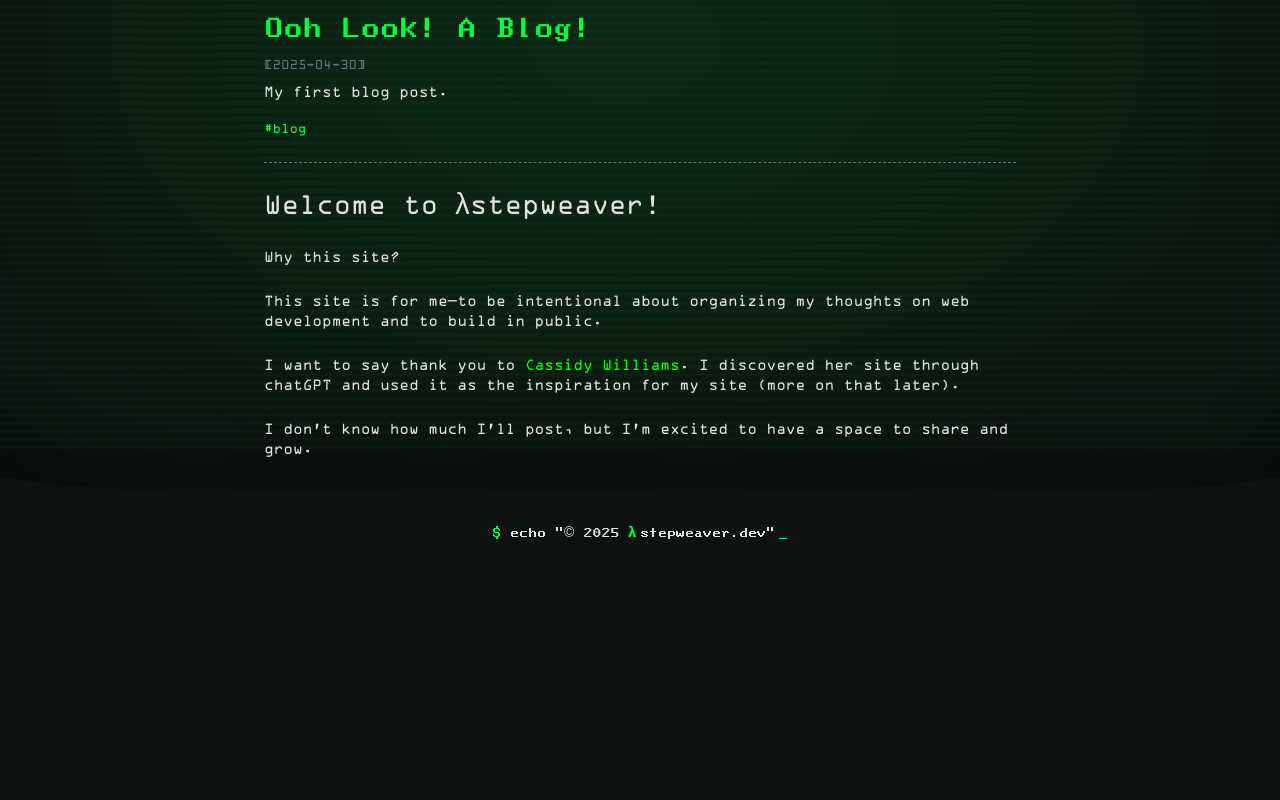
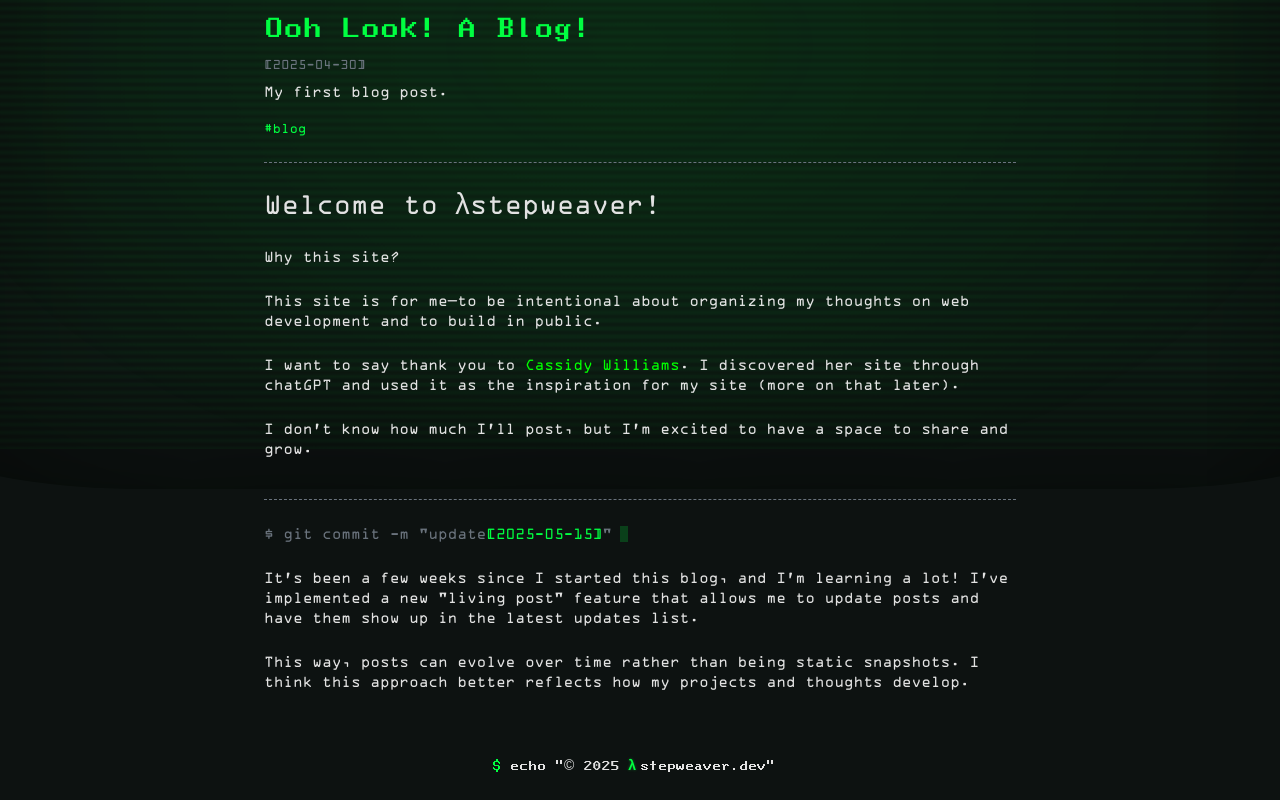
Before and after one commit to stepweaver/stepweaver, a Next.js app: page /codex/blog/my-first-post in a window 1280 px wide. Shown: the part 351-1151 px from the top of the page. Before the commit the page ends 918 px from the top, so only its background shows below. Built offline with nearby package versions, Linux system fonts and the light colour scheme.

Commit message:
Implement living document feature with terminal-styled updates

```diff
--- a/app/(routes)/codex/[type]/[slug]/page.jsx
+++ b/app/(routes)/codex/[type]/[slug]/page.jsx
@@ -3,6 +3,7 @@ import path from 'path';
 import { MDXRemote } from 'next-mdx-remote/rsc';
 import matter from 'gray-matter';
 import Post from '@/components/Post';
+import Update from '@/components/mdx/Update';
 
 const postComponents = {
   blog: Post,
@@ -30,6 +31,11 @@ export default async function Page({ params }) {
 
   const PostComponent = postComponents[type] || Post;
 
+  // MDX components with access to frontmatter
+  const mdxComponents = {
+    Update: () => <Update frontmatter={frontmatter} />,
+  };
+
   return (
     <div className='mt-8 flex flex-col items-center justify-center'>
       <PostComponent
@@ -40,7 +46,7 @@ export default async function Page({ params }) {
         hashtags={frontmatter.hashtags}
       >
         <div className='prose prose-invert max-w-none'>
-          <MDXRemote source={content} />
+          <MDXRemote source={content} components={mdxComponents} />
         </div>
       </PostComponent>
     </div>
--- a/app/(routes)/codex/page.jsx
+++ b/app/(routes)/codex/page.jsx
@@ -66,7 +66,12 @@ export default function CodexPage() {
 
   // Sort all posts by date descending
   const allPosts = useMemo(() => {
-    return [...posts].sort((a, b) => new Date(b.date) - new Date(a.date));
+    return [...posts].sort((a, b) => {
+      // Use updated date if available, otherwise use original date
+      const dateA = a.updated ? new Date(a.updated) : new Date(a.date);
+      const dateB = b.updated ? new Date(b.updated) : new Date(b.date);
+      return dateB - dateA;
+    });
   }, [posts]);
 
   // Get all unique hashtags for filter buttons
--- a/app/api/codex/route.js
+++ b/app/api/codex/route.js
@@ -18,6 +18,7 @@ export async function GET() {
           title: data.title,
           slug: file.replace(/\.mdx$/, ''),
           date: data.date,
+          updated: data.updated || null,
           description: data.excerpt,
           hashtags: data.hashtags || [],
         });
@@ -38,6 +39,7 @@ export async function GET() {
           title: data.title,
           slug: file.replace(/\.mdx$/, ''),
           date: data.date,
+          updated: data.updated || null,
           description: data.excerpt,
           hashtags: data.hashtags || [],
         });
@@ -58,6 +60,7 @@ export async function GET() {
           title: data.title,
           slug: file.replace(/\.mdx$/, ''),
           date: data.date,
+          updated: data.updated || null,
           description: data.excerpt,
           hashtags: data.hashtags || [],
         });
@@ -78,6 +81,7 @@ export async function GET() {
           title: data.title,
           slug: file.replace(/\.mdx$/, ''),
           date: data.date,
+          updated: data.updated || null,
           description: data.excerpt,
           hashtags: data.hashtags || [],
         });
@@ -98,6 +102,7 @@ export async function GET() {
           title: data.title,
           slug: file.replace(/\.mdx$/, ''),
           date: data.date,
+          updated: data.updated || null,
           description: data.excerpt,
           hashtags: data.hashtags || [],
         });
@@ -118,13 +123,18 @@ export async function GET() {
           title: data.title,
           slug: file.replace(/\.mdx$/, ''),
           date: data.date,
+          updated: data.updated || null,
           description: data.excerpt,
           hashtags: data.hashtags || [],
         });
       }
     });
   }
-  // Sort posts by date descending
-  posts.sort((a, b) => new Date(b.date) - new Date(a.date));
+  // Sort posts by date descending (using updated date if available)
+  posts.sort((a, b) => {
+    const dateA = a.updated ? new Date(a.updated) : new Date(a.date);
+    const dateB = b.updated ? new Date(b.updated) : new Date(b.date);
+    return dateB - dateA;
+  });
   return Response.json(posts);
 }
--- a/app/page.jsx
+++ b/app/page.jsx
@@ -32,10 +32,14 @@ export default function Home() {
       if (!grouped[post.type]) grouped[post.type] = [];
       grouped[post.type].push(post);
     });
-    // Sort each group and pick the first
+    // Sort each group with updated date priority and pick the first
     return Object.entries(grouped)
       .map(([type, arr]) => {
-        arr.sort((a, b) => new Date(b.date) - new Date(a.date));
+        arr.sort((a, b) => {
+          const dateA = a.updated ? new Date(a.updated) : new Date(a.date);
+          const dateB = b.updated ? new Date(b.updated) : new Date(b.date);
+          return dateB - dateA;
+        });
         return { type, content: arr[0] };
       })
       .filter((item) => item.content);
--- a/components/codex/PostItem.jsx
+++ b/components/codex/PostItem.jsx
@@ -32,7 +32,9 @@ export default function PostItem({ post, formatDate, getTypeColor }) {
           </div>
         </div>
         <div className='text-terminal-dimmed text-xs whitespace-nowrap'>
-          {formatDate(post.date)}
+          {post.updated
+            ? `Updated: ${formatDate(post.updated)}`
+            : formatDate(post.date)}
         </div>
       </div>
 
--- /dev/null
+++ b/components/mdx/Update.jsx
@@ -0,0 +1,32 @@
+'use client';
+
+/**
+ * Terminal-styled update component for MDX content
+ * Displays the update date in terminal format with a blinking cursor
+ */
+export default function Update({ frontmatter }) {
+  if (!frontmatter?.updated) {
+    return null;
+  }
+
+  // Get updated date from frontmatter
+  const date = frontmatter.updated;
+
+  // Format as [YYYY-MM-DD]
+  const formattedDate = new Date(date).toISOString().split('T')[0];
+  const bracketDate = `[${formattedDate}]`;
+
+  // Create the full command with spacing guaranteed
+  const commandPrefix = '$ git commit -m "update ';
+
+  return (
+    <div className='update-section'>
+      <div className='update-header'>
+        <span className='update-command'>{commandPrefix}</span>
+        <span className='update-date'>{bracketDate}</span>
+        <span className='update-command'>"</span>
+      </div>
+      <span className='terminal-cursor'></span>
+    </div>
+  );
+}
--- a/components/ui/PostCard.jsx
+++ b/components/ui/PostCard.jsx
@@ -73,12 +73,16 @@ export default function PostCard({ type, content, onTagClick }) {
           </Link>
         </h3>
         <span className='hidden sm:block text-terminal-dimmed text-sm whitespace-nowrap flex-shrink-0 ml-4'>
-          {formatDate(content.date)}
+          {content.updated
+            ? `Updated: ${formatDate(content.updated)}`
+            : formatDate(content.date)}
         </span>
       </div>
       <p className='text-terminal-text mt-2 mb-2'>{content.description}</p>
       <span className='block sm:hidden text-terminal-dimmed text-sm whitespace-nowrap mb-3'>
-        {formatDate(content.date)}
+        {content.updated
+          ? `Updated: ${formatDate(content.updated)}`
+          : formatDate(content.date)}
       </span>
       <div className='flex flex-wrap gap-2'>
         {content.hashtags?.map((tag) => (
--- a/content/blog/my-first-post.mdx
+++ b/content/blog/my-first-post.mdx
@@ -1,6 +1,7 @@
 ---
 title: Ooh Look! A Blog!
 date: '2025-04-30'
+updated: '2025-05-15'
 excerpt: My first blog post.
 hashtags: ['blog']
 ---
@@ -18,3 +19,9 @@ later).
 
 I don't know how much I'll post, but I'm excited to have a space to share
 and grow.
+
+<Update />
+
+It's been a few weeks since I started this blog, and I'm learning a lot! I've implemented a new "living post" feature that allows me to update posts and have them show up in the latest updates list.
+
+This way, posts can evolve over time rather than being static snapshots. I think this approach better reflects how my projects and thoughts develop.
--- a/styles/terminal-components.css
+++ b/styles/terminal-components.css
@@ -48,3 +48,49 @@
   color: #ff00ff;
   text-shadow: 0 0 5px rgba(255, 0, 255, 0.8), 0 0 10px rgba(255, 0, 255, 0.4);
 }
+
+/* Update section styling for MDX content */
+.update-section {
+  margin-top: 2.5rem;
+  padding-top: 1.5rem;
+  border-top: 1px dashed var(--color-terminal-dimmed);
+  font-family: var(--font-ocr), monospace;
+  display: flex;
+  align-items: center;
+  position: relative;
+}
+
+.update-header {
+  display: flex;
+  align-items: center;
+}
+
+.update-command {
+  color: var(--color-terminal-dimmed);
+}
+
+.update-date {
+  color: var(--color-terminal-green);
+}
+
+/* Animation for cursor blink */
+@keyframes cursor-blink {
+  0%,
+  100% {
+    opacity: 1;
+  }
+  50% {
+    opacity: 0;
+  }
+}
+
+/* Terminal cursor */
+.terminal-cursor {
+  display: inline-block;
+  width: 0.5rem;
+  height: 1rem;
+  background-color: var(--color-terminal-green);
+  margin-left: 0.5rem;
+  animation: cursor-blink 1.2s infinite;
+  vertical-align: middle;
+}
```
Lines whose indentation alone changed are shown as unchanged.
